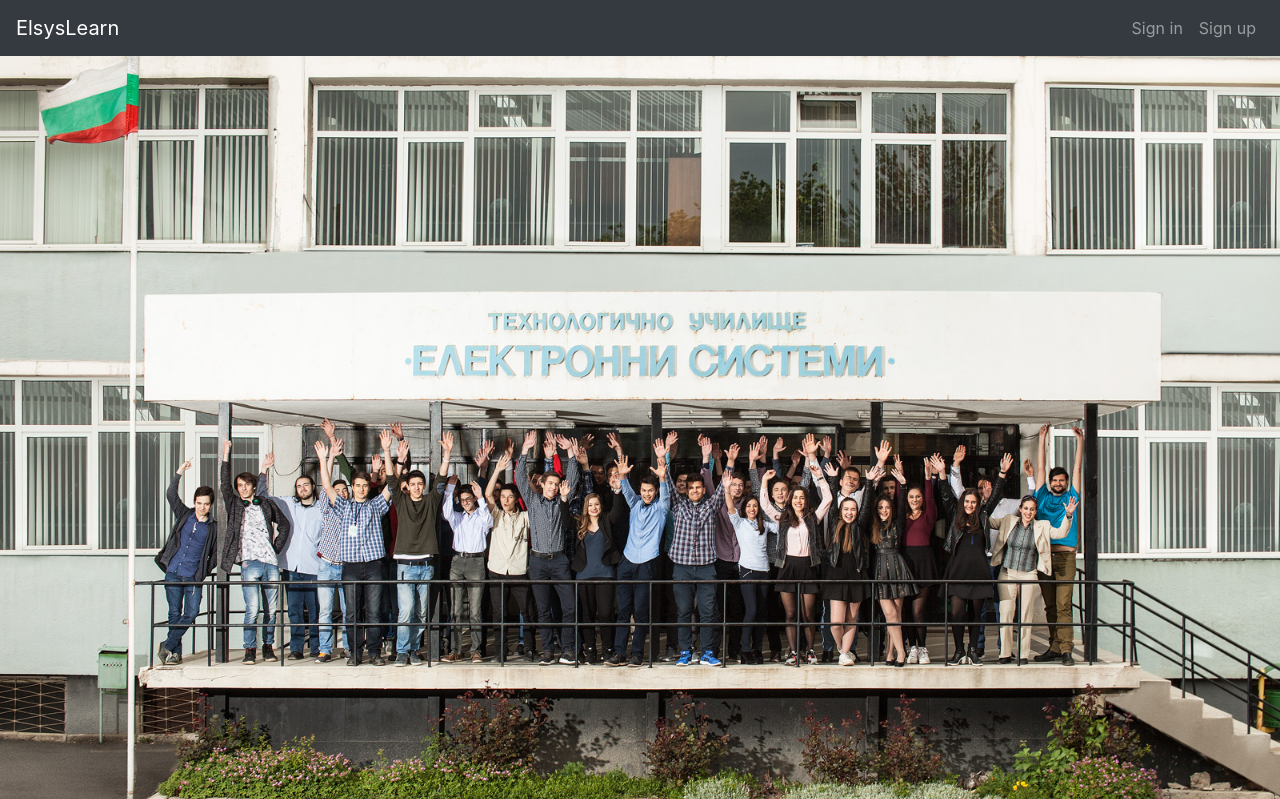
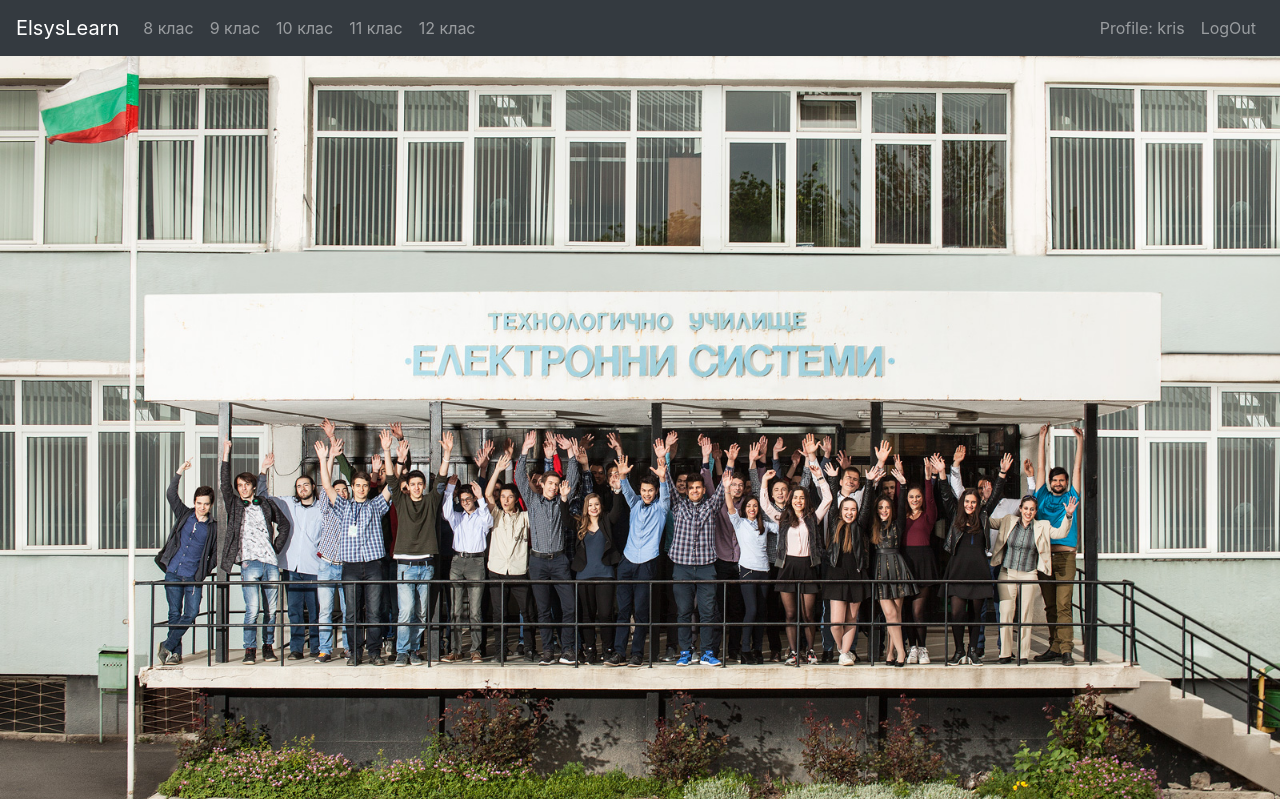
Before and after one commit to kiko1134/ElsysLearn, a Flask app: page / in a window 1280 px wide. Shown: the top 799 px of the page. Run offline with Flask 2, Linux system fonts and the light colour scheme; some libraries are stand-ins or nearby versions.

Commit message:
Css fixed (#13)

```diff
--- a/flaskProject1/static/css/home.css
+++ b/flaskProject1/static/css/home.css
@@ -71,3 +71,20 @@ i{
 .container{
   padding-bottom: 1px;
 }
+
+  ::-webkit-scrollbar {
+    width: 10px;
+  }
+
+  ::-webkit-scrollbar-track {
+    background: #f1f1f1;
+  }
+
+  ::-webkit-scrollbar-thumb {
+    background: #888;
+    border-radius: 10px;
+  }
+
+  ::-webkit-scrollbar-thumb:hover {
+    background: #555;
+  }
--- a/flaskProject1/static/js/Classes/class11.js
+++ b/flaskProject1/static/js/Classes/Class11/class11.js
@@ -32,7 +32,7 @@ class Class11 extends React.Component {
                     </div>
                     <div id="border">
                         <br/>
-                        <a id="a" href="/"> Бази данни</a>
+                        <a id="a" href="/dblist"> Бази данни</a>
                     </div>
                     <div id="border">
                         <br/>
--- a/flaskProject1/templates/Overall.html
+++ b/flaskProject1/templates/Overall.html
@@ -18,6 +18,7 @@
         <div class="container">
             <div class="content">
 
+            </div>
         </div>
 
         <footer className="text-center text-white bg-dark" class="Footer" style="background-color: #343a40">
@@ -38,7 +39,7 @@
             ReactDOM.render(<Footer/>, document.querySelector('.Footer'))
         </script>
 
-        <script type="text/babel" src="/static/js/DBLessons/Overall.js"></script>
+        <script type="text/babel" src="/static/js/Classes/Class11/LessonsListDB/DBLessons/Overall.js"></script>
         <script type="text/babel">
             ReactDOM.render(<DBList/>, document.querySelector('.content'))
         </script>
--- a/flaskProject1/templates/dblessons.html
+++ b/flaskProject1/templates/dblessons.html
@@ -39,7 +39,7 @@
             ReactDOM.render(<Footer/>, document.querySelector('.Footer'))
         </script>
 
-        <script type="text/babel" src="/static/js/LessonsListDB/Overall.js"></script>
+        <script type="text/babel" src="/static/js/Classes/Class11/LessonsListDB/Overall.js"></script>
         <script type="text/babel">
             ReactDOM.render(<DBList/>, document.querySelector('.content'))
         </script>
--- a/flaskProject1/templates/home.html
+++ b/flaskProject1/templates/home.html
@@ -46,7 +46,7 @@
         <script src="https://unpkg.com/react-dom@16/umd/react-dom.production.min.js" crossorigin></script>
         <script src="https://unpkg.com/@babel/standalone/babel.min.js"></script>
 
-        <script type="text/babel" src="/static/js/HomePage/Navbar.js"></script>
+        <script type="text/babel" src="/static/js/HomePage/LoggedInNavbar.js"></script>
         <script type="text/babel">
             ReactDOM.render(<Navbar/>, document.querySelector('.Navbar'))
         </script>
```
Also changed, not shown: flaskProject1/static/js/Classes/Class11/LessonsListDB/DBLessons/Overall.js (renamed from flaskProject1/static/js/DBLessons/Overall.js), flaskProject1/static/js/Classes/Class11/LessonsListDB/Overall.js (renamed from flaskProject1/static/js/LessonsListDB/Overall.js).
